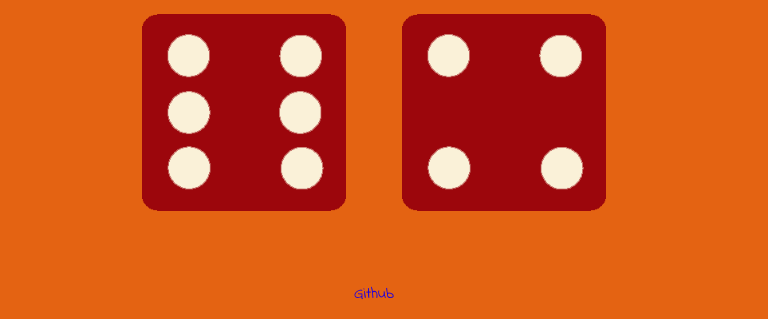
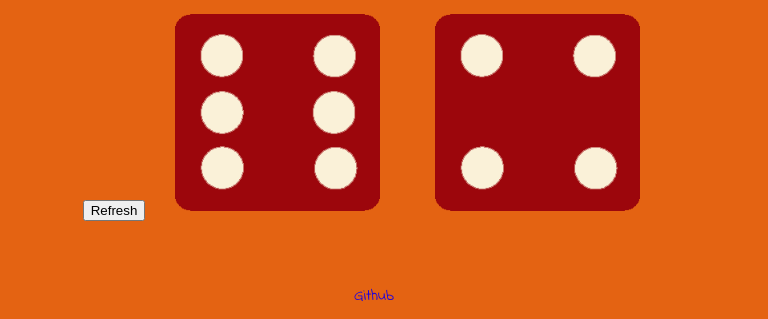
Before and after one commit to cristian-obreja/dicee-game, a plain HTML site: page index.html in a window 1280 px wide. Shown: the part 481-800 px from the top of the page, without its empty margins (266-1034 px from the left). Drawn offline with Linux system fonts and the light colour scheme.

Commit message:
Update index.html

```diff
--- a/index.html
+++ b/index.html
@@ -13,6 +13,8 @@
   <body>
     <div class="container">
       <h1>Reîmprospătează-mă</h1>
+
+      <button onClick="window.location.reload();">Refresh</button>
 
       <div class="dice">
         <p>Jucator 1</p>
```
